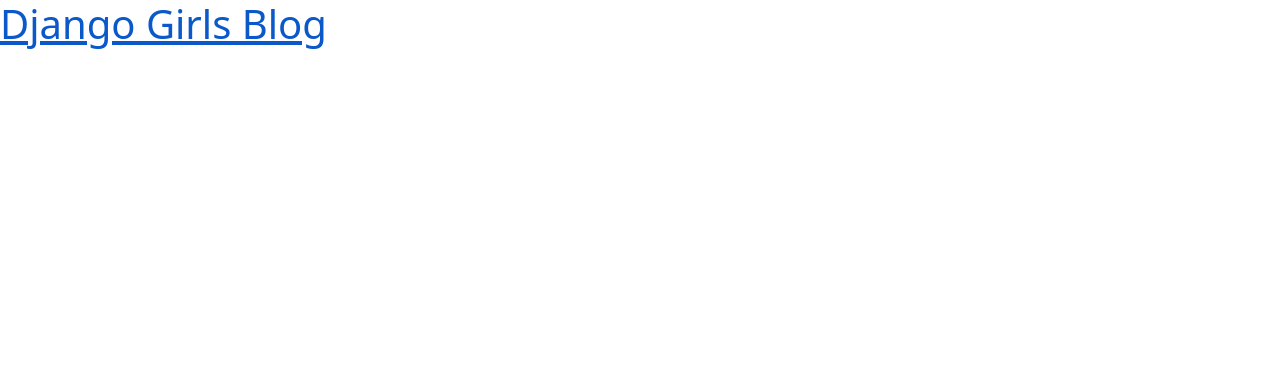
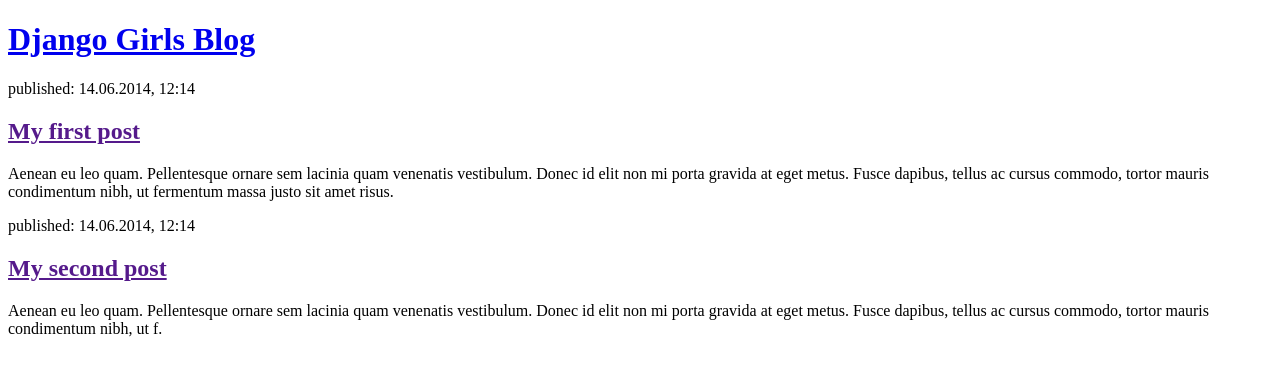
Before and after one commit to fernandapugliero/my-first-blog, a Django app: page / in a window 1280 px wide. Shown: the top 376 px of the page. Run offline with Django 3.2, Linux system fonts and the light colour scheme; data that the repository does not hold is empty.

Commit message:
Changed the HTML for the site.

```diff
--- a/blog/templates/blog/post_list.html
+++ b/blog/templates/blog/post_list.html
@@ -1,7 +1,6 @@
 <!DOCTYPE html>
 <html>
     <head>
-        <link rel="stylesheet" href="https://cdn.jsdelivr.net/npm/bootstrap@5.1.3/dist/css/bootstrap.min.css" integrity="sha384-1BmE4kWBq78iYhFldvKuhfTAU6auU8tT94WrHftjDbrCEXSU1oBoqyl2QvZ6jIW3" crossorigin="anonymous">
         <title>Django Girls blog</title>
     </head>
     <body>
@@ -9,12 +8,16 @@
             <h1><a href="/">Django Girls Blog</a></h1>
         </header>
 
-        {% for post in posts %}
-            <article>
-                <time>published: {{ post.published_date }}</time>
-                <h2><a href="">{{ post.title }}</a></h2>
-                <p>{{ post.text|linebreaksbr }}</p>
-            </article>
-        {% endfor %}
+        <article>
+            <time>published: 14.06.2014, 12:14</time>
+            <h2><a href="">My first post</a></h2>
+            <p>Aenean eu leo quam. Pellentesque ornare sem lacinia quam venenatis vestibulum. Donec id elit non mi porta gravida at eget metus. Fusce dapibus, tellus ac cursus commodo, tortor mauris condimentum nibh, ut fermentum massa justo sit amet risus.</p>
+        </article>
+
+        <article>
+            <time>published: 14.06.2014, 12:14</time>
+            <h2><a href="">My second post</a></h2>
+            <p>Aenean eu leo quam. Pellentesque ornare sem lacinia quam venenatis vestibulum. Donec id elit non mi porta gravida at eget metus. Fusce dapibus, tellus ac cursus commodo, tortor mauris condimentum nibh, ut f.</p>
+        </article>
     </body>
 </html>
--- a/blog/views.py
+++ b/blog/views.py
@@ -1,7 +1,6 @@
 from django.shortcuts import render
-from django.utils import timezone
-from .models import Post
+
+# Create your views here.
 
 def post_list(request):
-    posts = Post.objects.filter(published_date__lte=timezone.now()).order_by('published_date')
-    return render(request, 'blog/post_list.html', {'posts': posts})
+    return render(request, 'blog/post_list.html', {})
```
